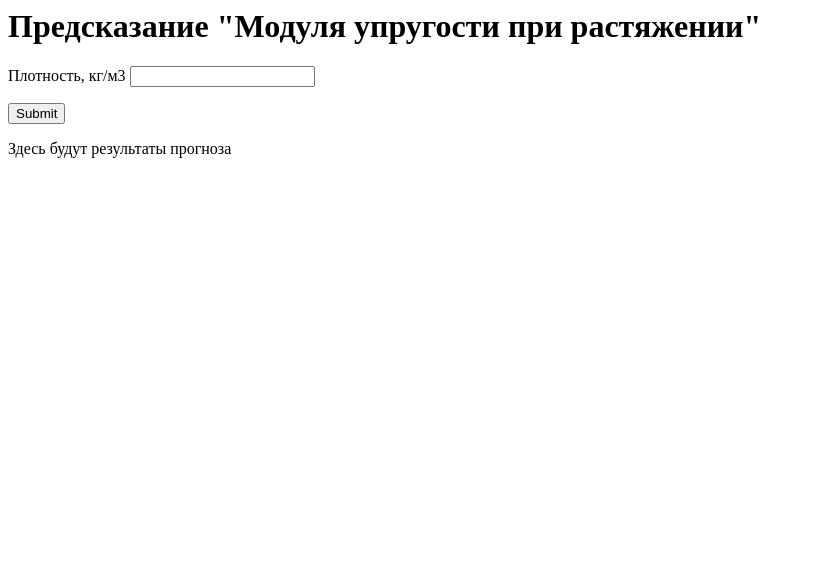
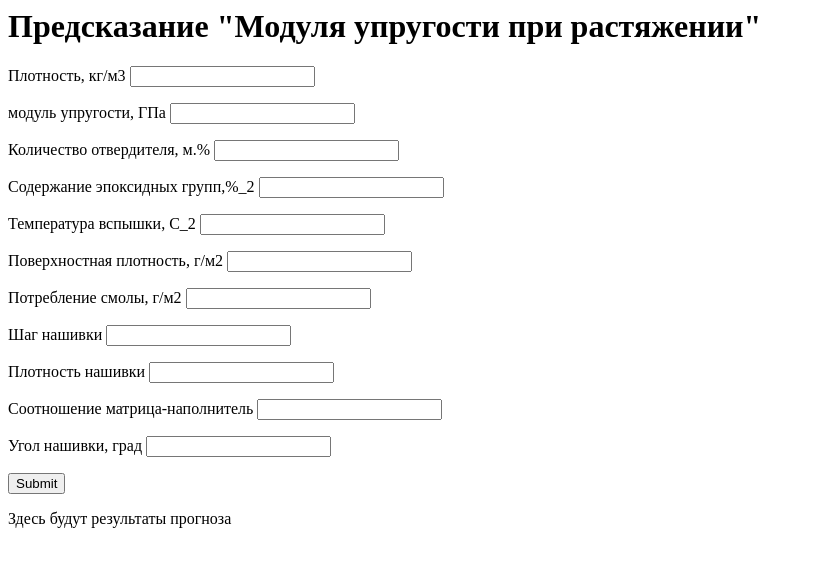
Before and after one commit to Khilbi/Composits-Bauman-, a Flask app: page / in a window 1280 px wide. Shown: the top 567 px of the page, without its empty margins (0-813 px from the left). Run offline with Flask 3, Linux system fonts and the light colour scheme.

Commit message:
Добавление нескольких параметров в форму

```diff
--- a/app.py
+++ b/app.py
@@ -9,9 +9,23 @@ def index():
     message = "Здесь будут результаты прогноза"
     if request.method == "POST":
         plotnost = request.form.get("plotnost")
+        modulupr = request.form.get("modulupr")
+        amount = request.form.get("amount")
+        epoks = request.form.get("epoks")
+        tepm = request.form.get("tepm")
+        poverkhplotn = request.form.get("poverkhplotn")
+        smol = request.form.get("smol")
+        shag = request.form.get("shag")
+        plotnostn = request.form.get("plotnostn")
+        mat = request.form.get("mat")
+        ugol = request.form.get("ugol")
 
 
-        modul_uprugosti = get_prediction(float(plotnostn))
+
+        modul_uprugosti = get_prediction(float(plotnost),float(modulupr),float(amount),
+                                         float(epoks),float(tepm),float(poverkhplotn),
+                                         float(smol),float(shag ),float(plotnostn),
+                                         float(mat),float(ugol))
         message = f"Модуль упругости при растяжении при заданных параметрах составит {modul_uprugosti} ГПа"
 
     return render_template("index.html", message=message)
--- a/preprocessing.py
+++ b/preprocessing.py
@@ -1,7 +1,8 @@
 import pickle
 import numpy as np
 
-def get_prediction(plotnostn):
+def get_prediction(plotnost, modulupr, amount, epoks, tepm, poverkhplotn, smol, shag, plotnostn, mat, ugol):
+
     with open ('models/best_linearRegression.pkl','wb') as f:
         model = pickle.load(f)
 
@@ -11,7 +12,7 @@ def get_prediction(plotnostn):
     with open ('models/scaler_y.pkl','wb') as f:
         model = pickle.load(f)
 
-    params = np.array([[plotnostn]])
+    params = np.array([plotnost, modulupr, amount, epoks, tepm, poverkhplotn, smol, shag, plotnostn, mat, ugol])
     params = scaler_x.transform(params)
     y_pred = model.predict(params)
 
--- a/templates/index.html
+++ b/templates/index.html
@@ -8,6 +8,47 @@
             <p>
                 <label>Плотность, кг/м3</label>
                 <input type ='number' name = 'plotnost'>
+            </p>
+            <p>
+                <label>модуль упругости, ГПа</label>
+                <input type ='number' name = 'modulupr'>
+            </p>
+            <p>
+                <label>Количество отвердителя, м.%</label>
+                <input type ='number' name = 'amount'>
+            </p>
+            <p>
+                <label>Содержание эпоксидных групп,%_2</label>
+                <input type ='number' name = 'epoks'>
+            </p>
+            <p>
+                <label>Температура вспышки, С_2</label>
+                <input type ='number' name = 'tepm'>
+            </p>
+            <p>
+                <label>Поверхностная плотность, г/м2</label>
+                <input type ='number' name = 'poverkhplotn'>
+            </p>
+            <p>
+                <label>Потребление смолы, г/м2</label>
+                <input type ='number' name = 'smol'>
+            </p>
+
+            <p>
+                <label>Шаг нашивки</label>
+                <input type ='number' name = 'shag'>
+            </p>
+            <p>
+                <label>Плотность нашивки</label>
+                <input type ='number' name = 'plotnostn'>
+            </p>
+            <p>
+                <label>Соотношение матрица-наполнитель</label>
+                <input type ='number' name = 'mat'>
+
+            <p>
+                <label>Угол нашивки, град</label>
+                <input type ='number' name = 'ugol'>
             </p>
 
 
```
Also changed, not shown: 1 other file.
